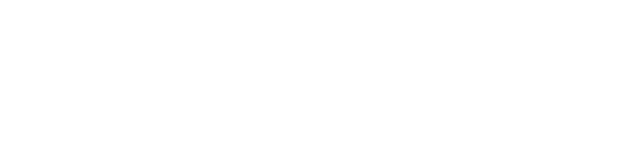
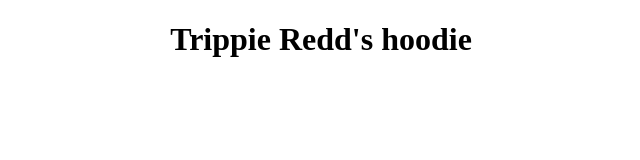
Before and after one commit to DomingoHernandez0/productselling.io, a plain HTML site: page index.html in a window 1280 px wide. Shown: the whole page, without its empty margins (319-959 px from the left). Drawn offline with Linux system fonts and the light colour scheme; files that its build step writes are made by us from their sources.

Commit message:
Add files via upload

```diff
--- a/index.html
+++ b/index.html
@@ -2,9 +2,15 @@
 <html lang="en" dir="ltr">
   <head>
     <meta charset="utf-8">
-    <title></title>
+    <title>Trippie Redd's hoodie</title>
+    <link rel="stylesheet" type="text/css" href="css/style.css">
   </head>
   <body>
+<h1>Trippie Redd's hoodie</h1>
+
+
+
+
 
   </body>
 </html>
--- /dev/null
+++ b/style.css
@@ -0,0 +1,4 @@
+h1{
+  text-align: center;
+
+}
```
